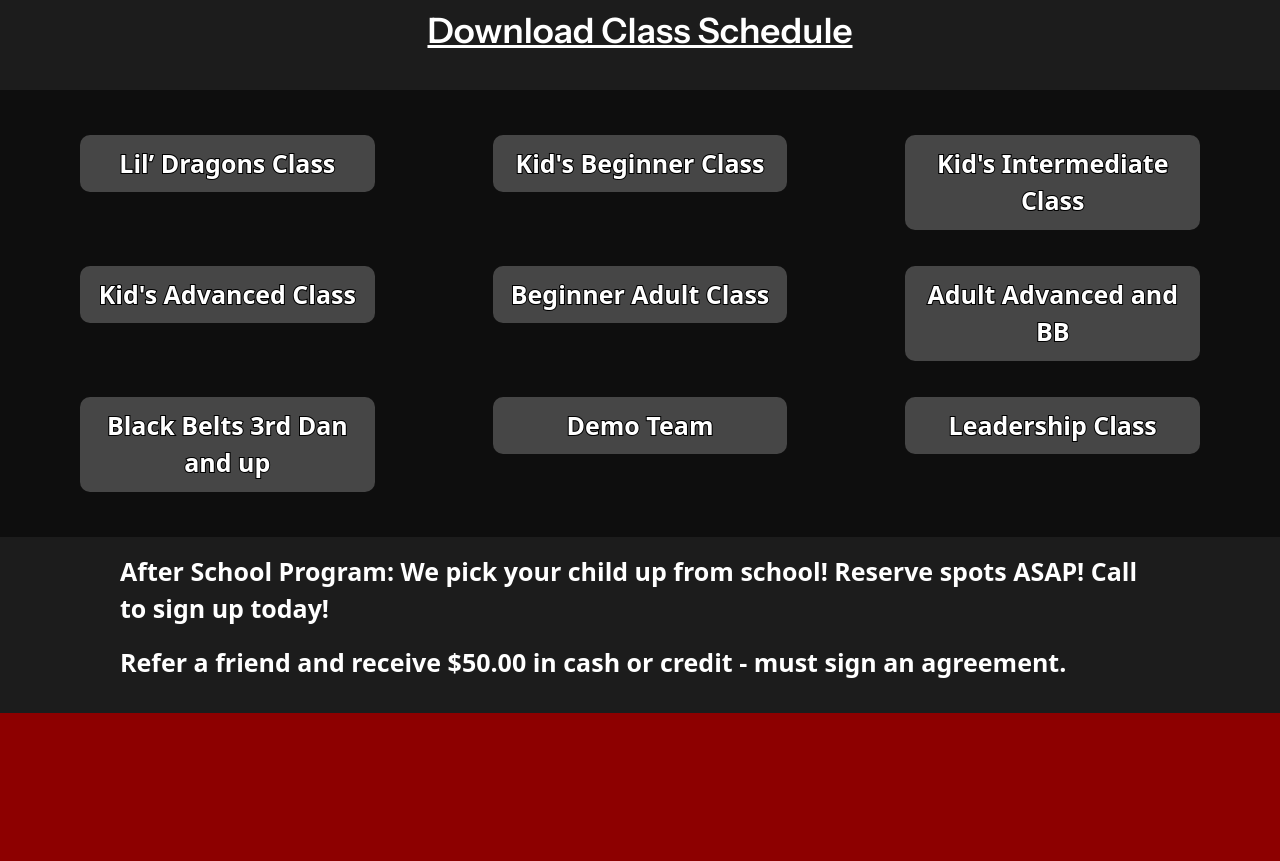
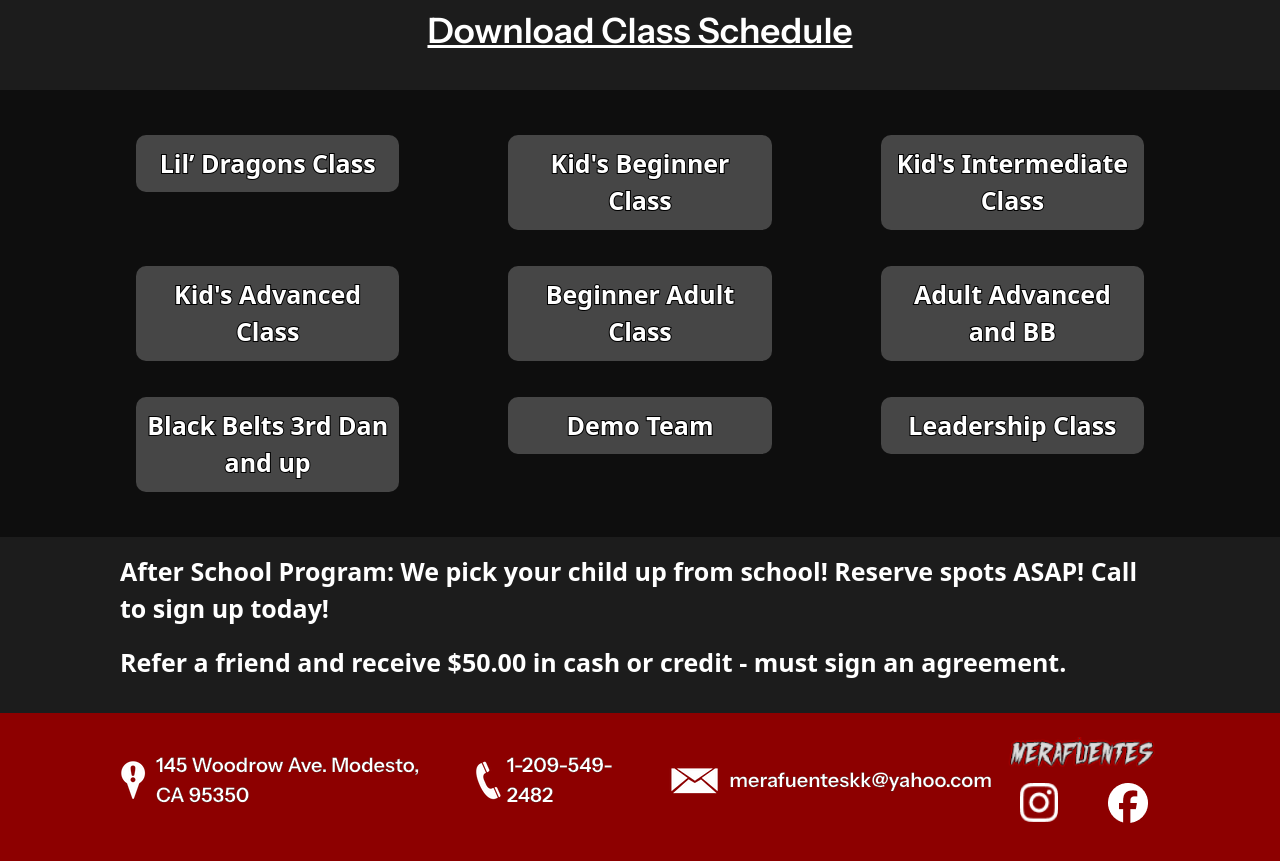
Before and after one commit to Potatonator5533/P3-BusinessRedesign, a plain HTML site: page pages/classSchedule.html in a window 1280 px wide. Shown: the part 1500-2361 px from the top of the page. Drawn offline with nearby package versions, Linux system fonts and the light colour scheme.

Commit message:
Unresponsive Footer

```diff
--- a/pages/classSchedule.html
+++ b/pages/classSchedule.html
@@ -170,6 +170,8 @@
         <p class="header"><u>Download Class Schedule</u></p>
     </div>
     <div class="container-fluid downloadBg">
+        <div class="container">
+
             <div class="row downloadGap">
                 <div class="col ms-3">
                     <button>Lil’ Dragons Class</button>
@@ -204,6 +206,7 @@
                 </div>
             </div>
         </div>
+    </div>
     <div class="container py-3">
         <p class="endText">After School Program: We pick your child up from school! Reserve spots ASAP! Call to sign up
             today!</p>
@@ -212,25 +215,30 @@
 
     <footer>
         <div class="container">
-            <div class="col">
-
+            <div class="row pt-4">
+                <div class="col-4 d-flex align-items-center">
+                    <img src="../assets/Location.png" alt=""    >
+                    <p>145 Woodrow Ave. Modesto, CA 95350</p>
                 </div>
-            <div class="col">
-
+                <div class="col d-flex align-items-center justify-content-center">
+                    <img src="../assets/Phone.png" alt="">
+                    <p>1-209-549-2482</p>
                 </div>
-            <div class="col">
-
+                <div class="col d-flex align-items-center">
+                    <img src="../assets/Email.png" alt="">
+                    <p>merafuenteskk@yahoo.com</p>
                 </div>
-            <div class="col">
-                <div class="row">
-
+                <div class="col-2">
+                    <div class="row mb-3">
+                        <img src="../assets/footer-logo 1.png" alt="">
                     </div>
                     <div class="row">
-                    <div class="col">
-
+                        <div class="col d-flex justify-content-center">
+                            <img src="../assets/Instagram.png" alt="">
                         </div>
-                    <div class="col">
-
+                        <div class="col d-flex justify-content-center">
+                            <img src="../assets/FaceBook.png" alt="">
+                        </div>
                     </div>
                 </div>
             </div>
--- a/styles/styles.css
+++ b/styles/styles.css
@@ -276,3 +276,12 @@ footer {
     height: 150px;
     background-color: #8D0000;
 }
+
+footer p {
+    color: white;
+    font-size: 20px;
+    font-family: 'instrument SB';
+    -webkit-text-stroke: .2px black;
+    margin: 0;
+    padding-left: 3%;
+}
```
Also changed, not shown: assets/Email.png (added), assets/FaceBook.png (added), assets/Instagram.png (added), assets/Location.png (added), assets/Phone.png (added). Lines whose indentation alone changed are shown as unchanged.
